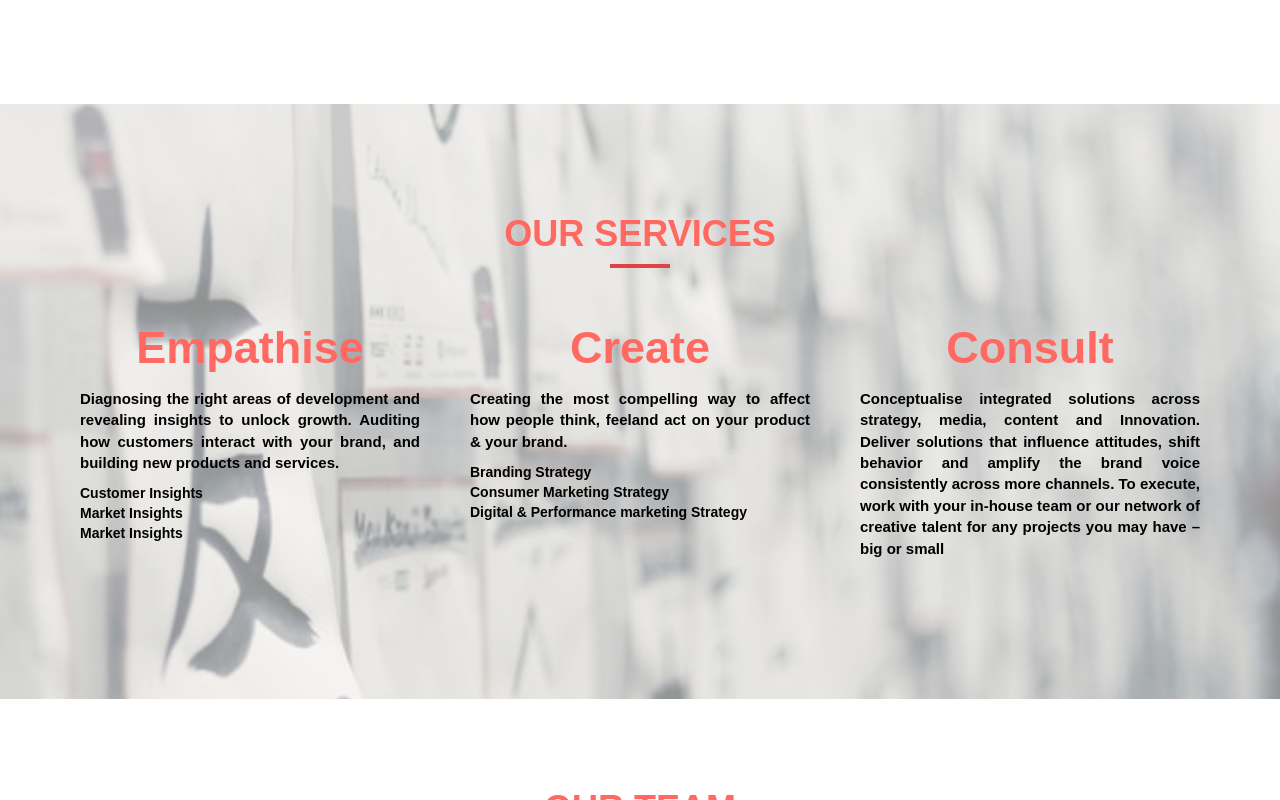
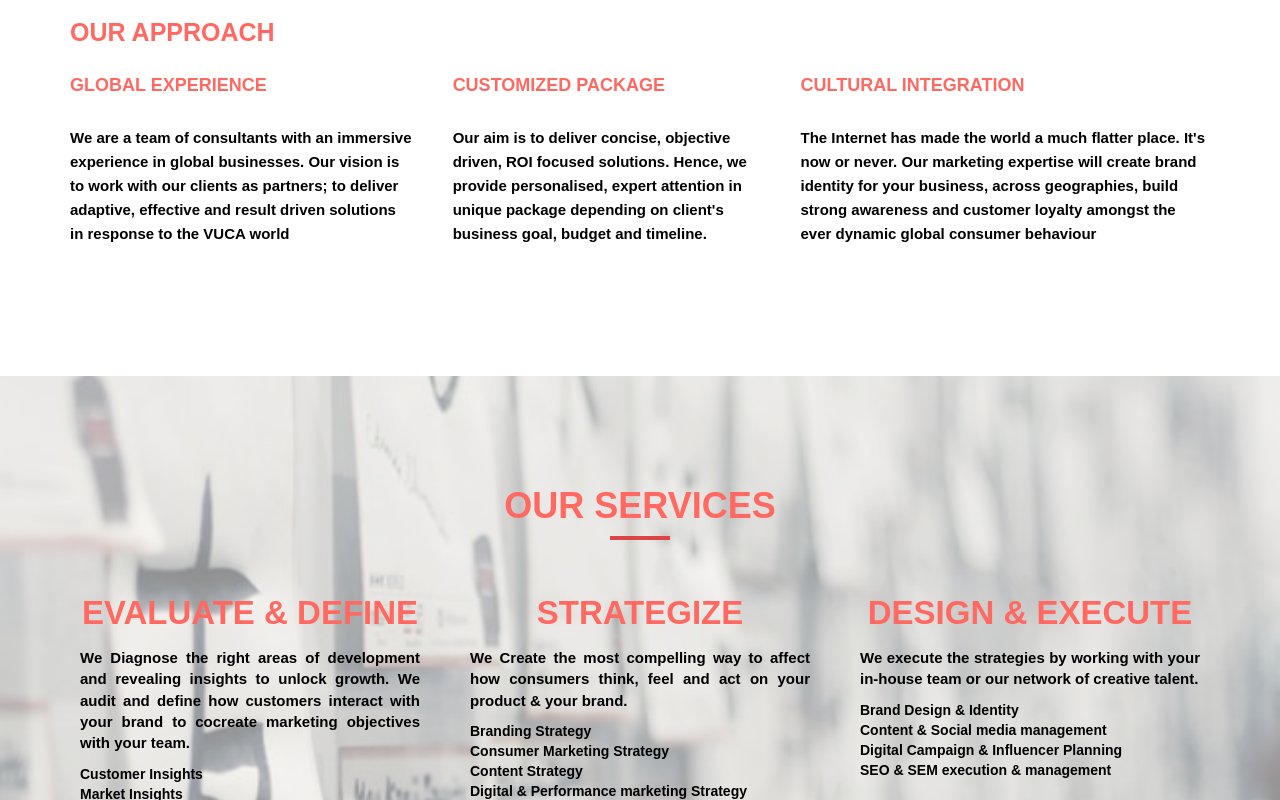
Before and after one commit to harshal6/oneplus, a React (Create React App) app: page / in a window 1280 px wide. Shown: the part 1120-1920 px from the top of the page. Built offline with nearby package versions, Linux system fonts and the light colour scheme; what smooth-scroll would draw is missing.

Commit message:
our apporach and service section added by omkar

```diff
--- a/src/components/Vision.jsx
+++ b/src/components/Vision.jsx
@@ -12,6 +12,21 @@ export const Vision = (props) => {
             </div>
           </div>
         </div>
+        <h3>OUR APPROACH</h3>
+        <div className="our-approach-section">
+              <div>
+                <h4>GLOBAL EXPERIENCE</h4>
+                <p>{props.data ? props.data.gE : "loading..."}</p>
+              </div>
+              <div>
+                <h4>CUSTOMIZED PACKAGE</h4>
+                <p>{props.data ? props.data.cP : "loading..."}</p>
+              </div>
+              <div>
+                <h4>CULTURAL INTEGRATION</h4>
+                <p>{props.data ? props.data.cI : "loading..."}</p>
+              </div>
+        </div>
       </div>
     </div>
   );
--- a/src/components/Work.jsx
+++ b/src/components/Work.jsx
@@ -22,6 +22,7 @@ export const Work = (props) => {
                     <li>{d.list1}</li>
                     <li>{d.list2}</li>
                     <li>{d.list3}</li>
+                    <li>{d.list4}</li>
                   </div>
                 </div>
               ))
--- a/src/css/newstyle.css
+++ b/src/css/newstyle.css
@@ -1,7 +1,7 @@
-    @import url('https://fonts.googleapis.com/css2?family=Open+Sans:wght@300&family=Poppins:wght@300&family=Rubik:wght@300&display=swap');
+@import url("https://fonts.googleapis.com/css2?family=Open+Sans:wght@300&family=Poppins:wght@300&family=Rubik:wght@300&display=swap");
 body,
 html {
-        font-family: 'aktiv-grotesk', sans-serif !important;
+  font-family: "aktiv-grotesk", sans-serif !important;
   text-rendering: optimizeLegibility !important;
   -webkit-font-smoothing: antialiased !important;
   font-weight: 400;
@@ -12,7 +12,7 @@
 h2,
 h3,
 h4 {
-        font-family: 'aktiv-grotesk', sans-serif !important;
+  font-family: "aktiv-grotesk", sans-serif !important;
 }
 
 h2 {
@@ -106,7 +106,7 @@
   left: -53px;
 }
 
-    #menu.navbar-default .navbar-nav>li>a {
+#menu.navbar-default .navbar-nav > li > a {
   /* font-family: "Lato", sans-serif; */
   text-transform: uppercase;
   color: #d44;
@@ -117,7 +117,7 @@
   margin: 9px 20px 0;
 }
 
-    #menu.navbar-default .navbar-nav>li>a:after {
+#menu.navbar-default .navbar-nav > li > a:after {
   display: block;
   position: absolute;
   left: 0;
@@ -129,19 +129,19 @@
   transition: width 0.2s;
 }
 
-    #menu.navbar-default .navbar-nav>li>a:hover:after {
+#menu.navbar-default .navbar-nav > li > a:hover:after {
   width: 100%;
 }
 
-    .navbar-default .navbar-nav>.active>a,
-    .navbar-default .navbar-nav>.active>a:hover,
-    .navbar-default .navbar-nav>.active>a:focus {
+.navbar-default .navbar-nav > .active > a,
+.navbar-default .navbar-nav > .active > a:hover,
+.navbar-default .navbar-nav > .active > a:focus {
   background-color: transparent;
 }
 
-    .navbar-default .navbar-nav>.active>a:after,
-    .navbar-default .navbar-nav>.active>a:hover:after,
-    .navbar-default .navbar-nav>.active>a:focus:after {
+.navbar-default .navbar-nav > .active > a:after,
+.navbar-default .navbar-nav > .active > a:hover:after,
+.navbar-default .navbar-nav > .active > a:focus:after {
   display: block !important;
   position: absolute !important;
   left: 0 !important;
@@ -163,7 +163,7 @@
   border-color: #608dfd;
 }
 
-    .navbar-default .navbar-toggle:hover>.icon-bar {
+.navbar-default .navbar-toggle:hover > .icon-bar {
   background-color: #608dfd;
 }
 
@@ -246,7 +246,7 @@
   width: 100%;
   padding: 0;
   /* background-color: #ffffff; */
-        background: url('/src/images/Topbanner.png') no-repeat 0 0;
+  background: url("/src/images/Topbanner.png") no-repeat 0 0;
   background-position: center;
   background-size: cover;
   background-attachment: fixed;
@@ -320,7 +320,7 @@
 
 #brand {
   padding: 100px 0px;
-        background: url(../images/red4.jfif)no-repeat 0 0;
+  background: url(../images/red4.jfif) no-repeat 0 0;
   background-position: center;
   background-attachment: fixed;
   background-size: cover;
@@ -365,16 +365,18 @@
 }
 
 #vision h3 {
-        font-size: 22px;
+  font-size: 25px;
+  font-weight: 800;
   margin: 0 0 20px;
-        color: #FF6961;
+  color: #ff6961;
+  margin-top: 15px;
 }
 
 #vision h2 {
   position: relative;
   margin-bottom: 15px;
   padding-bottom: 15px;
-        color: #FF6961;
+  color: #ff6961;
 }
 
 #vision h2::after {
@@ -415,22 +417,38 @@
   color: black;
   font-weight: 600;
 }
+/* our approach section by omkar 7-6-22 */
+.our-approach-section{
+  width: 100%;
+  display: flex;
+  flex-direction: row;
+  gap: 40px;
+}
+.our-approach-heading{
+  color: #d44;
+  font-size: 20px;
+  font-weight: 600;
+}
+.our-approach-section h4{
+  color: #ff6961;
+}
+
 /* whowework */
 
 #whowework {
   padding: 80px 0;
-        background: url(../images/services3.png)no-repeat 0 0;
+  background: url(../images/services3.png) no-repeat 0 0;
   background-position: center;
   background-size: cover;
   background-attachment: fixed;
 }
 
 #whowework h2 {
-        color: #FF6961;
+  color: #ff6961;
 }
 
 .whowework-section h3 {
-        color: #FF6961;
+  color: #ff6961;
   font-size: 29px;
   font-weight: 600;
 }
@@ -462,7 +480,7 @@
 }
 
 #work h2 {
-        color: #FF6961;
+  color: #ff6961;
 }
 
 #work .section-title h2::after {
@@ -488,10 +506,10 @@
 }
 
 #work h3 {
-        font-weight: 900;
+  font-weight: 700;
   padding: 5px 0;
-        color: #FF6961;
-        font-size: 45px;
+  color: #ff6961;
+  font-size: 33px;
 }
 
 #work p {
@@ -545,7 +563,7 @@
   transition: all 0.5s;
 }
 
-    .hover-bg .hover-text>h4 {
+.hover-bg .hover-text > h4 {
   opacity: 0;
   color: #fff;
   -webkit-transform: translateY(100%);
@@ -557,7 +575,7 @@
   text-transform: uppercase;
 }
 
-    .hover-bg:hover .hover-text>h4 {
+.hover-bg:hover .hover-text > h4 {
   opacity: 1;
   /* -webkit-backface-visibility: hidden; */
   -webkit-transform: translateY(0);
@@ -623,12 +641,12 @@
 }
 
 #team h2 {
-        color: #FF6961;
+  color: #ff6961;
 }
 
 #team h4 {
   margin: 5px 0;
-        color: #FF6961;
+  color: #ff6961;
 }
 
 #team .team-img {
@@ -643,7 +661,7 @@
 
 #team .thumbnail .caption {
   padding: 10px 0 0;
-        color: #FF6961;
+  color: #ff6961;
 }
 
 #team .thumbnail .fa-linkedin {
@@ -677,7 +695,7 @@
 }
 
 #contact h2 {
-        color: #FF6961;
+  color: #ff6961;
   margin-top: 10px;
   margin-bottom: 15px;
   padding-bottom: 15px;
@@ -694,7 +712,7 @@
 }
 
 #contact h3 {
-        color: #FF6961;
+  color: #ff6961;
   margin-top: 80px;
   margin-bottom: 25px;
   padding-bottom: 20px;
@@ -774,12 +792,12 @@
 
 #contact .contact-item {
   margin: 20px 0;
-        color: #FF6961;
+  color: #ff6961;
   font-weight: 800;
 }
 
 #contact .contact-item span {
-        color: #FF6961;
+  color: #ff6961;
   margin-bottom: 10px;
   display: block;
 }
@@ -810,7 +828,7 @@
   color: #fff;
   border-radius: 50%;
   transition: all 0.3s;
-        background-color: #FF6961;
+  background-color: #ff6961;
 }
 
 #contact .social i.fa:hover {
@@ -842,6 +860,10 @@
 @media (max-width: 768px) {
   #vision img {
     margin: 50px 0;
+  }
+  .our-approach-section{
+    display: block;
+    width: 100%;
   }
   #menu a.navbar-brand img {
     width: 90px;
--- a/src/data/data.json
+++ b/src/data/data.json
@@ -11,18 +11,9 @@
         "paragraph": "We are a unique marketing consultancy firm with a purpose to deliver personalised marketing solutions to asian brands across the world. We’re here to provide creativity to solve your advertising, branding, and marketing problems you face while approaching the market. You need to move  fast in this new world!. Our approach is to move efficiently and collaboratively to deliver effective, memorable work.",
         "paragraph1": "We create customised & empathetic marketing strategies. Connecting your product with the world, On-Time. On-Budget. On-Point.",
         "paragraph2": "We are not only marketing experts, but also we know you & your roots. We share your about...We understand you!",
-        "Why": [
-            "Lorem ipsum dolor",
-            "Tempor incididunt",
-            "Lorem ipsum dolor",
-            "Incididunt ut labore"
-        ],
-        "Why2": [
-            "Aliquip ex ea commodo",
-            "Lorem ipsum dolor",
-            "Exercitation ullamco",
-            "Lorem ipsum dolor"
-        ]
+        "gE": "We are a team of consultants with an immersive experience in global businesses. Our vision is to work with our clients as partners; to deliver adaptive, effective and result driven solutions in response to the VUCA world",
+        "cP" : "Our aim is to deliver concise, objective driven, ROI focused solutions. Hence, we provide personalised, expert attention in unique package depending on client's business goal, budget and timeline.",
+        "cI" : "The Internet has made the world a much flatter place. It's now or never. Our marketing expertise will create brand identity for your business, across geographies, build strong awareness and customer loyalty amongst the ever dynamic global consumer behaviour"
     },
 
     "Whowework": [{
@@ -90,25 +81,30 @@
     ],
     "Work": [{
             "img": "img/Empathise.png",
-            "name": "Empathise",
-            "text": "Diagnosing the right areas of development and revealing insights to unlock growth. Auditing how customers interact with your brand, and building new products and services.",
+            "name": "EVALUATE & DEFINE",
+            "text": "We Diagnose the right areas of development and revealing insights to unlock growth. We audit and define how customers interact with your brand to cocreate marketing objectives with your team.",
             "list1": "Customer Insights",
             "list2": "Market Insights",
-            "list3": "Market Insights"
+            "list3": "Consumer Journey Mapping"
         },
 
         {
             "img": "img/Create.webp",
-            "name": "Create",
-            "text": "Creating the most compelling way to affect how people think, feeland act on your product & your brand.",
+            "name": "STRATEGIZE",
+            "text": "We Create the most compelling way to affect how consumers think, feel and act on your product & your brand.",
             "list1": "Branding Strategy",
             "list2": "Consumer Marketing Strategy",
-            "list3": "Digital & Performance marketing Strategy"
+            "list3": "Content Strategy",
+            "list4": "Digital & Performance marketing Strategy"
         },
         {
             "img": "img/Consult.webp",
-            "name": "Consult",
-            "text": "Conceptualise integrated solutions across strategy, media, content and Innovation. Deliver solutions that influence attitudes, shift behavior and amplify the brand voice consistently across more channels. To execute, work with your in-house team or our network of creative talent for any projects you may have – big or small"
+            "name": "DESIGN & EXECUTE",
+            "text": "We execute the strategies by working with your in-house team or our network of creative talent.",
+            "list1": "Brand Design & Identity",
+            "list2": "Content & Social media management",
+            "list3": "Digital Campaign & Influencer Planning",
+            "list4": "SEO & SEM execution & management"
         }
     ],
     "Testimonials": [{
```
Lines whose indentation alone changed are shown as unchanged.
